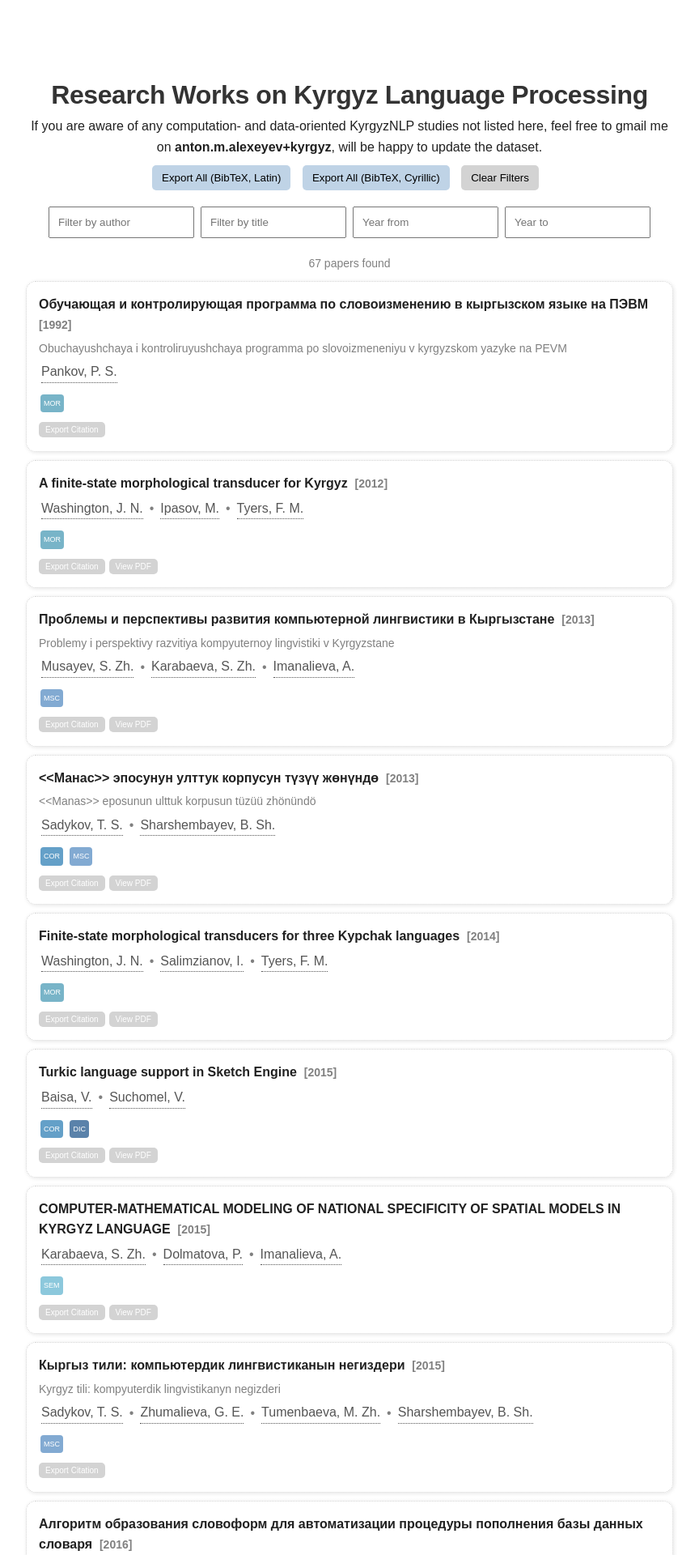
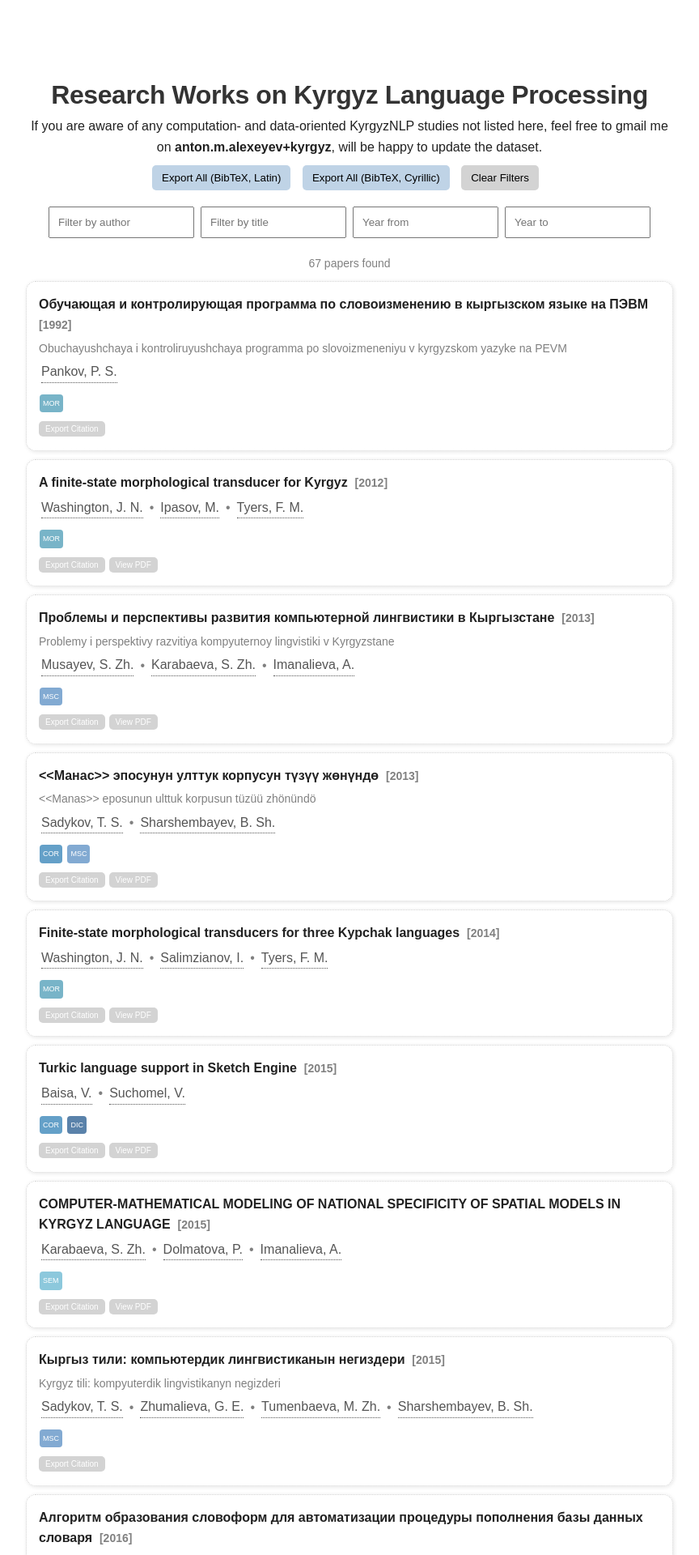
Before and after one commit to alexeyev/alexeyev.github.io, a Jekyll site: the page built from kyrgyz_nlp/bibliography.html, in a window 1280 px wide. Shown: the top 1920 px of the page at 81% size, without its empty margins (208-1072 px from the left). Built offline with Jekyll 4.4.1, drawn with Linux system fonts in a browser that asks for light colours.

Commit message:
Update bibliography.html

```diff
--- a/kyrgyz_nlp/bibliography.html
+++ b/kyrgyz_nlp/bibliography.html
@@ -163,7 +163,7 @@ description: Kyrgyz NLP Research Papers Browser
         border-radius: 4px;
         font-size: 9px;
         color: white;
-        margin: 2px 2px;
+        margin: 1px 1px;
         //opacity: 0.6;
     }
 
```
